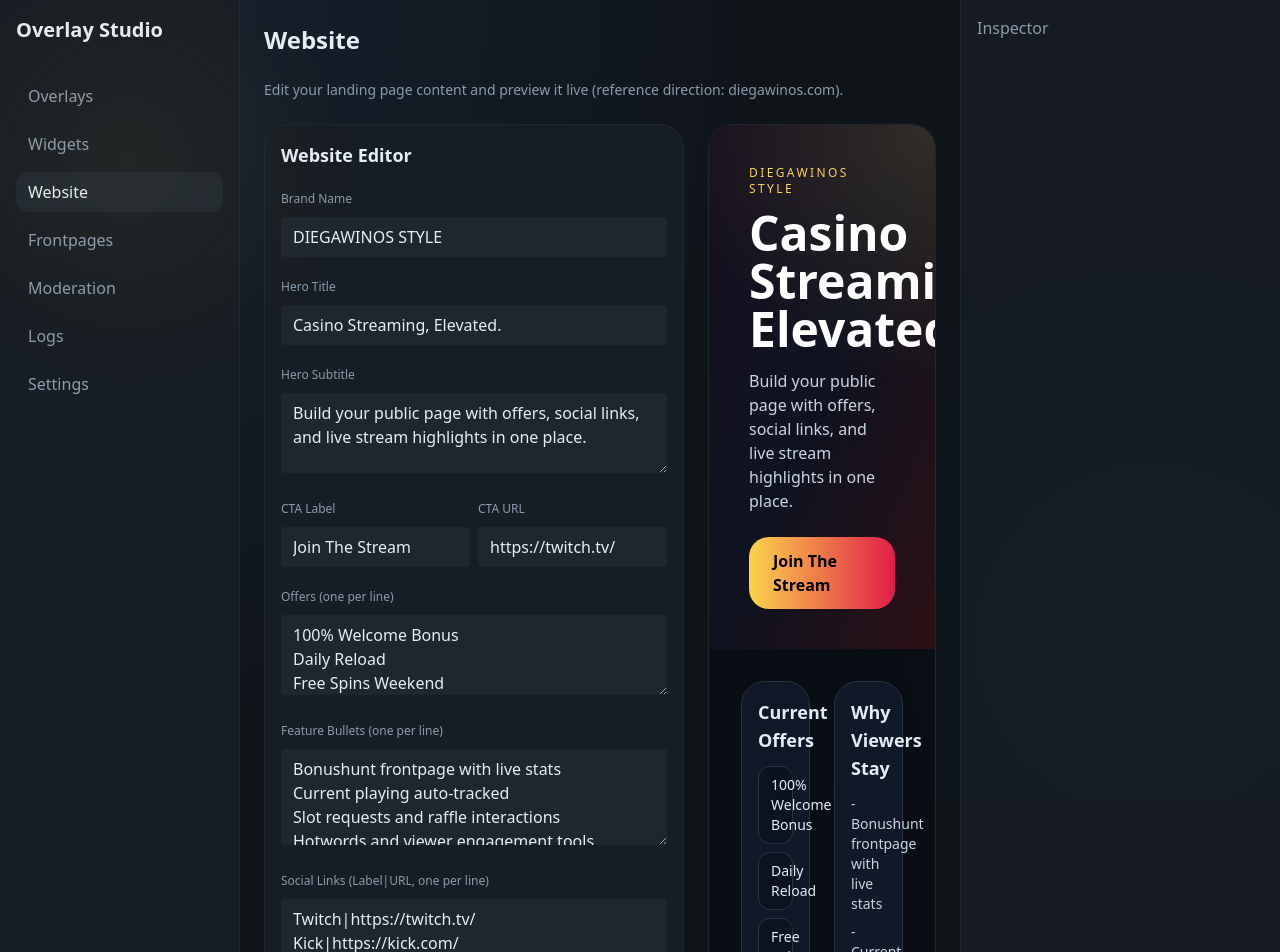
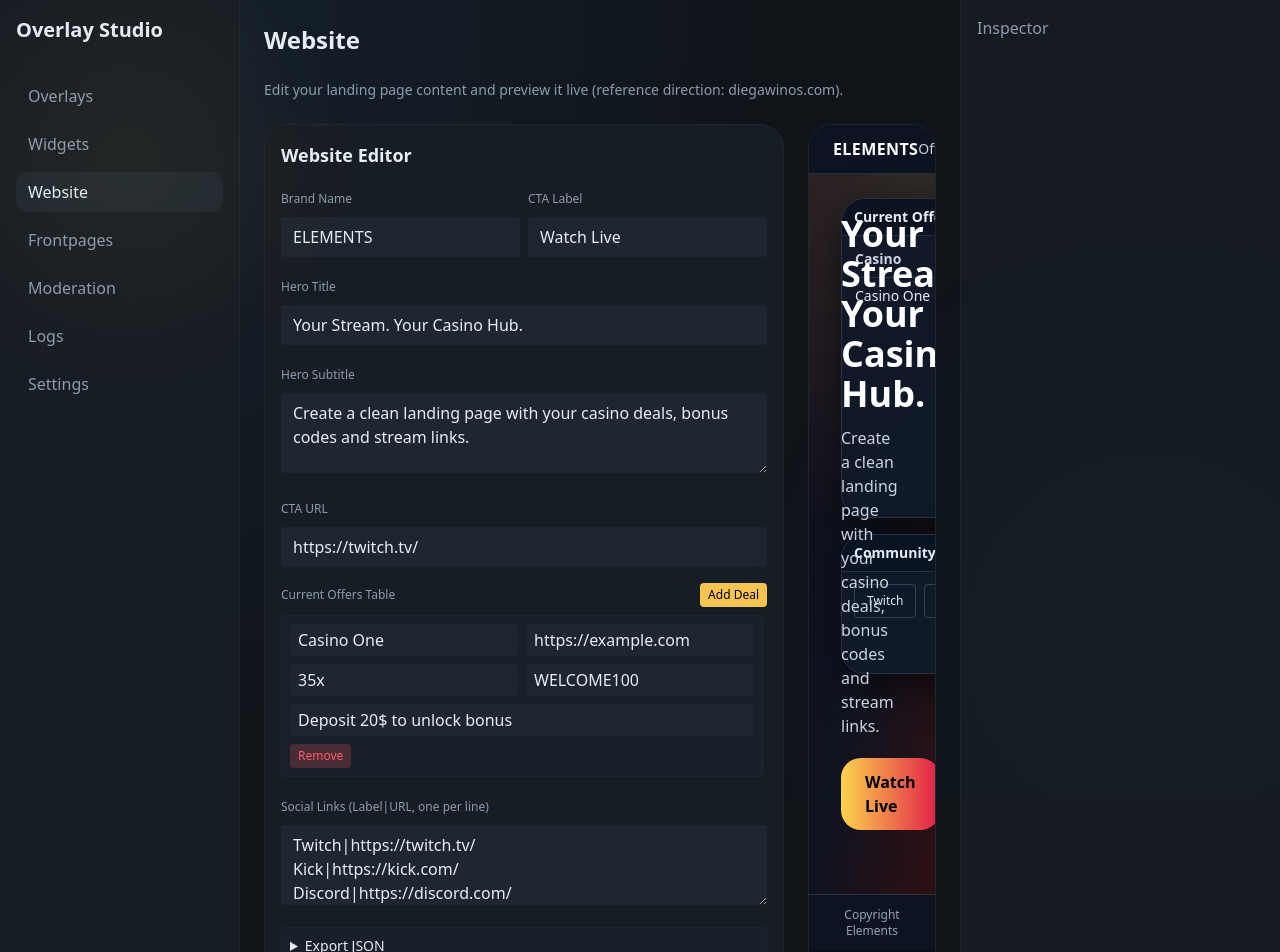
Before and after one commit to MrSigel/elements, a Next.js app: page /website in a window 1280 px wide. Shown: the top 952 px of the page. Built offline with nearby package versions, Linux system fonts and the light colour scheme.

Commit message:
Refine Website builder: full landing layout, draggable/resizable panels, and offers table

```diff
--- a/components/forms/WebsiteBuilder.tsx
+++ b/components/forms/WebsiteBuilder.tsx
@@ -1,6 +1,17 @@
 "use client";
 
-import { useEffect, useMemo, useState } from "react";
+import { useEffect, useMemo, useRef, useState } from "react";
+
+type Deal = {
+  casinoName: string;
+  casinoUrl: string;
+  wager: string;
+  bonusCode: string;
+  actionAfterSignup: string;
+};
+
+type Social = { label: string; url: string };
+type WindowRect = { x: number; y: number; width: number; height: number };
 
 type WebsiteModel = {
   brandName: string;
@@ -8,32 +19,105 @@
   heroSubtitle: string;
   ctaLabel: string;
   ctaUrl: string;
-  offers: string[];
-  features: string[];
-  socials: { label: string; url: string }[];
+  deals: Deal[];
+  socials: Social[];
+  offersWindow: WindowRect;
+  socialsWindow: WindowRect;
 };
 
-const STORAGE_KEY = "elements.website.builder.v1";
+const STORAGE_KEY = "elements.website.builder.v2";
 
 const DEFAULT_MODEL: WebsiteModel = {
-  brandName: "DIEGAWINOS STYLE",
-  heroTitle: "Casino Streaming, Elevated.",
-  heroSubtitle: "Build your public page with offers, social links, and live stream highlights in one place.",
-  ctaLabel: "Join The Stream",
+  brandName: "ELEMENTS",
+  heroTitle: "Your Stream. Your Casino Hub.",
+  heroSubtitle: "Create a clean landing page with your casino deals, bonus codes and stream links.",
+  ctaLabel: "Watch Live",
   ctaUrl: "https://twitch.tv/",
-  offers: ["100% Welcome Bonus", "Daily Reload", "Free Spins Weekend"],
-  features: [
-    "Bonushunt frontpage with live stats",
-    "Current playing auto-tracked",
-    "Slot requests and raffle interactions",
-    "Hotwords and viewer engagement tools"
+  deals: [
+    { casinoName: "Casino One", casinoUrl: "https://example.com", wager: "35x", bonusCode: "WELCOME100", actionAfterSignup: "Deposit 20$ to unlock bonus" }
   ],
   socials: [
     { label: "Twitch", url: "https://twitch.tv/" },
     { label: "Kick", url: "https://kick.com/" },
     { label: "Discord", url: "https://discord.com/" }
-  ]
+  ],
+  offersWindow: { x: 32, y: 24, width: 860, height: 320 },
+  socialsWindow: { x: 32, y: 360, width: 420, height: 140 }
 };
+
+function clamp(value: number, min: number, max: number) {
+  return Math.max(min, Math.min(max, value));
+}
+
+function DragResizeWindow({
+  title,
+  rect,
+  onChange,
+  children
+}: {
+  title: string;
+  rect: WindowRect;
+  onChange: (next: WindowRect) => void;
+  children: React.ReactNode;
+}) {
+  const dragRef = useRef<{ startX: number; startY: number; baseX: number; baseY: number } | null>(null);
+  const resizeRef = useRef<{ startX: number; startY: number; baseW: number; baseH: number } | null>(null);
+
+  function onDragStart(e: React.MouseEvent<HTMLDivElement>) {
+    dragRef.current = { startX: e.clientX, startY: e.clientY, baseX: rect.x, baseY: rect.y };
+    const onMove = (ev: MouseEvent) => {
+      if (!dragRef.current) return;
+      const dx = ev.clientX - dragRef.current.startX;
+      const dy = ev.clientY - dragRef.current.startY;
+      onChange({ ...rect, x: clamp(dragRef.current.baseX + dx, 0, 1200), y: clamp(dragRef.current.baseY + dy, 0, 1200) });
+    };
+    const onUp = () => {
+      dragRef.current = null;
+      window.removeEventListener("mousemove", onMove);
+      window.removeEventListener("mouseup", onUp);
+    };
+    window.addEventListener("mousemove", onMove);
+    window.addEventListener("mouseup", onUp);
+  }
+
+  function onResizeStart(e: React.MouseEvent<HTMLDivElement>) {
+    e.stopPropagation();
+    resizeRef.current = { startX: e.clientX, startY: e.clientY, baseW: rect.width, baseH: rect.height };
+    const onMove = (ev: MouseEvent) => {
+      if (!resizeRef.current) return;
+      const dw = ev.clientX - resizeRef.current.startX;
+      const dh = ev.clientY - resizeRef.current.startY;
+      onChange({
+        ...rect,
+        width: clamp(resizeRef.current.baseW + dw, 280, 1200),
+        height: clamp(resizeRef.current.baseH + dh, 120, 900)
+      });
+    };
+    const onUp = () => {
+      resizeRef.current = null;
+      window.removeEventListener("mousemove", onMove);
+      window.removeEventListener("mouseup", onUp);
+    };
+    window.addEventListener("mousemove", onMove);
+    window.addEventListener("mouseup", onUp);
+  }
+
+  return (
+    <div
+      className="absolute rounded-xl border border-[#2a3142] bg-[#111827] shadow-xl overflow-hidden"
+      style={{ left: rect.x, top: rect.y, width: rect.width, height: rect.height }}
+    >
+      <div className="cursor-move select-none border-b border-[#2a3142] bg-[#0b1220] px-3 py-2 text-sm font-semibold" onMouseDown={onDragStart}>
+        {title}
+      </div>
+      <div className="h-[calc(100%-36px)] overflow-auto p-3">{children}</div>
+      <div
+        className="absolute bottom-1 right-1 h-4 w-4 cursor-se-resize rounded-sm bg-amber-300/70"
+        onMouseDown={onResizeStart}
+      />
+    </div>
+  );
+}
 
 export function WebsiteBuilder() {
   const [model, setModel] = useState<WebsiteModel>(DEFAULT_MODEL);
@@ -43,10 +127,9 @@
       const raw = localStorage.getItem(STORAGE_KEY);
       if (!raw) return;
       const parsed = JSON.parse(raw) as WebsiteModel;
-      if (!parsed || typeof parsed !== "object") return;
-      setModel(parsed);
+      if (parsed && typeof parsed === "object") setModel(parsed);
     } catch {
-      // Ignore broken local state and keep defaults.
+      // Keep defaults.
     }
   }, []);
 
@@ -58,75 +141,74 @@
     setModel((prev) => ({ ...prev, [key]: value }));
   }
 
+  function updateDeal(index: number, key: keyof Deal, value: string) {
+    const next = [...model.deals];
+    next[index] = { ...next[index], [key]: value };
+    update("deals", next);
+  }
+
+  function addDeal() {
+    update("deals", [...model.deals, { casinoName: "", casinoUrl: "", wager: "", bonusCode: "", actionAfterSignup: "" }]);
+  }
+
+  function removeDeal(index: number) {
+    update("deals", model.deals.filter((_, i) => i !== index));
+  }
+
   const exportJson = useMemo(() => JSON.stringify(model, null, 2), [model]);
 
   return (
-    <div className="grid gap-6 lg:grid-cols-[420px_1fr]">
+    <div className="grid gap-6 lg:grid-cols-[520px_1fr]">
       <section className="rounded-xl border border-panelMuted bg-panel p-4 space-y-4">
         <h3 className="text-lg font-semibold">Website Editor</h3>
 
+        <div className="grid grid-cols-2 gap-2">
           <div className="space-y-2">
             <label className="text-xs text-subtle">Brand Name</label>
-          <input
-            value={model.brandName}
-            onChange={(e) => update("brandName", e.target.value)}
-            className="w-full rounded bg-panelMuted px-3 py-2"
-          />
+            <input value={model.brandName} onChange={(e) => update("brandName", e.target.value)} className="w-full rounded bg-panelMuted px-3 py-2" />
+          </div>
+          <div className="space-y-2">
+            <label className="text-xs text-subtle">CTA Label</label>
+            <input value={model.ctaLabel} onChange={(e) => update("ctaLabel", e.target.value)} className="w-full rounded bg-panelMuted px-3 py-2" />
+          </div>
         </div>
 
         <div className="space-y-2">
           <label className="text-xs text-subtle">Hero Title</label>
-          <input
-            value={model.heroTitle}
-            onChange={(e) => update("heroTitle", e.target.value)}
-            className="w-full rounded bg-panelMuted px-3 py-2"
-          />
+          <input value={model.heroTitle} onChange={(e) => update("heroTitle", e.target.value)} className="w-full rounded bg-panelMuted px-3 py-2" />
         </div>
 
         <div className="space-y-2">
           <label className="text-xs text-subtle">Hero Subtitle</label>
-          <textarea
-            value={model.heroSubtitle}
-            onChange={(e) => update("heroSubtitle", e.target.value)}
-            className="w-full rounded bg-panelMuted px-3 py-2 min-h-20"
-          />
-        </div>
-
-        <div className="grid grid-cols-2 gap-2">
-          <div className="space-y-2">
-            <label className="text-xs text-subtle">CTA Label</label>
-            <input
-              value={model.ctaLabel}
-              onChange={(e) => update("ctaLabel", e.target.value)}
-              className="w-full rounded bg-panelMuted px-3 py-2"
-            />
-          </div>
-          <div className="space-y-2">
-            <label className="text-xs text-subtle">CTA URL</label>
-            <input
-              value={model.ctaUrl}
-              onChange={(e) => update("ctaUrl", e.target.value)}
-              className="w-full rounded bg-panelMuted px-3 py-2"
-            />
-          </div>
+          <textarea value={model.heroSubtitle} onChange={(e) => update("heroSubtitle", e.target.value)} className="w-full rounded bg-panelMuted px-3 py-2 min-h-20" />
         </div>
 
         <div className="space-y-2">
-          <label className="text-xs text-subtle">Offers (one per line)</label>
-          <textarea
-            value={model.offers.join("\n")}
-            onChange={(e) => update("offers", e.target.value.split("\n").map((x) => x.trim()).filter(Boolean))}
-            className="w-full rounded bg-panelMuted px-3 py-2 min-h-20"
-          />
+          <label className="text-xs text-subtle">CTA URL</label>
+          <input value={model.ctaUrl} onChange={(e) => update("ctaUrl", e.target.value)} className="w-full rounded bg-panelMuted px-3 py-2" />
         </div>
 
         <div className="space-y-2">
-          <label className="text-xs text-subtle">Feature Bullets (one per line)</label>
-          <textarea
-            value={model.features.join("\n")}
-            onChange={(e) => update("features", e.target.value.split("\n").map((x) => x.trim()).filter(Boolean))}
-            className="w-full rounded bg-panelMuted px-3 py-2 min-h-24"
-          />
+          <div className="flex items-center justify-between">
+            <label className="text-xs text-subtle">Current Offers Table</label>
+            <button onClick={addDeal} className="rounded bg-accent px-2 py-1 text-xs text-black">Add Deal</button>
+          </div>
+          <div className="space-y-3 max-h-80 overflow-auto pr-1">
+            {model.deals.map((d, i) => (
+              <div key={`${i}-${d.casinoName}`} className="rounded border border-panelMuted bg-panelMuted/40 p-2 space-y-2">
+                <div className="grid grid-cols-2 gap-2">
+                  <input placeholder="Casino Name" value={d.casinoName} onChange={(e) => updateDeal(i, "casinoName", e.target.value)} className="rounded bg-panelMuted px-2 py-1" />
+                  <input placeholder="Casino Link" value={d.casinoUrl} onChange={(e) => updateDeal(i, "casinoUrl", e.target.value)} className="rounded bg-panelMuted px-2 py-1" />
+                </div>
+                <div className="grid grid-cols-2 gap-2">
+                  <input placeholder="Wager (e.g. 35x)" value={d.wager} onChange={(e) => updateDeal(i, "wager", e.target.value)} className="rounded bg-panelMuted px-2 py-1" />
+                  <input placeholder="Bonus Code" value={d.bonusCode} onChange={(e) => updateDeal(i, "bonusCode", e.target.value)} className="rounded bg-panelMuted px-2 py-1" />
+                </div>
+                <input placeholder="Action after registration" value={d.actionAfterSignup} onChange={(e) => updateDeal(i, "actionAfterSignup", e.target.value)} className="w-full rounded bg-panelMuted px-2 py-1" />
+                <button onClick={() => removeDeal(i)} className="rounded bg-danger/20 px-2 py-1 text-xs text-danger">Remove</button>
+              </div>
+            ))}
+          </div>
         </div>
 
         <div className="space-y-2">
@@ -155,43 +237,62 @@
         </details>
       </section>
 
-      <section className="rounded-xl border border-panelMuted bg-[#0a0d14] p-0 overflow-hidden">
-        <div className="relative px-6 py-10 md:px-10 bg-gradient-to-br from-[#17101f] via-[#0f1320] to-[#2d0f13]">
-          <div className="absolute inset-0 bg-[radial-gradient(circle_at_top_right,rgba(245,196,81,.15),transparent_45%)]" />
-          <div className="relative z-10">
-            <p className="text-xs tracking-[0.2em] uppercase text-amber-300">{model.brandName}</p>
-            <h2 className="mt-3 text-4xl md:text-5xl font-black leading-tight text-white max-w-3xl">{model.heroTitle}</h2>
-            <p className="mt-4 text-sm md:text-base text-slate-300 max-w-2xl">{model.heroSubtitle}</p>
-            <a href={model.ctaUrl} target="_blank" rel="noreferrer" className="inline-block mt-6 rounded-lg bg-gradient-to-r from-amber-300 to-rose-600 px-6 py-3 font-semibold text-black">
+      <section className="rounded-xl border border-panelMuted bg-[#0a0d14] overflow-hidden">
+        <header className="border-b border-[#2a3142] bg-[#0d1320] px-6 py-3">
+          <div className="flex items-center justify-between">
+            <p className="font-bold tracking-wide text-white">{model.brandName}</p>
+            <nav className="flex gap-4 text-sm text-slate-300">
+              <a href="#offers">Offers</a>
+              <a href="#stream">Stream</a>
+              <a href="#contact">Contact</a>
+            </nav>
+          </div>
+        </header>
+
+        <div className="relative h-[720px]">
+          <div className="absolute inset-0 bg-gradient-to-br from-[#17101f] via-[#0f1320] to-[#2d0f13]" />
+          <div className="absolute inset-0 bg-[radial-gradient(circle_at_top_right,rgba(245,196,81,.14),transparent_50%)]" />
+
+          <div className="relative z-10 px-8 pt-10">
+            <h2 className="text-4xl font-black text-white max-w-3xl">{model.heroTitle}</h2>
+            <p className="mt-3 max-w-2xl text-slate-300">{model.heroSubtitle}</p>
+            <a href={model.ctaUrl} target="_blank" rel="noreferrer" className="inline-block mt-5 rounded-lg bg-gradient-to-r from-amber-300 to-rose-600 px-6 py-3 font-semibold text-black">
               {model.ctaLabel}
             </a>
           </div>
+
+          <DragResizeWindow title="Current Offers" rect={model.offersWindow} onChange={(next) => update("offersWindow", next)}>
+            <div className="overflow-auto">
+              <table className="w-full text-xs md:text-sm">
+                <thead>
+                  <tr className="text-left text-slate-300">
+                    <th className="pb-2 pr-3">Casino</th>
+                    <th className="pb-2 pr-3">Link</th>
+                    <th className="pb-2 pr-3">Wager</th>
+                    <th className="pb-2 pr-3">Bonus Code</th>
+                    <th className="pb-2">After Register</th>
+                  </tr>
+                </thead>
+                <tbody>
+                  {model.deals.map((deal, i) => (
+                    <tr key={`${deal.casinoName}-${i}`} className="border-t border-[#2a3142] align-top">
+                      <td className="py-2 pr-3">{deal.casinoName || "-"}</td>
+                      <td className="py-2 pr-3">
+                        {deal.casinoUrl ? (
+                          <a href={deal.casinoUrl} target="_blank" rel="noreferrer" className="text-amber-300 underline">Open</a>
+                        ) : "-"}
+                      </td>
+                      <td className="py-2 pr-3">{deal.wager || "-"}</td>
+                      <td className="py-2 pr-3">{deal.bonusCode || "-"}</td>
+                      <td className="py-2">{deal.actionAfterSignup || "-"}</td>
+                    </tr>
+                  ))}
+                </tbody>
+              </table>
             </div>
+          </DragResizeWindow>
 
-        <div className="p-6 md:p-8 grid gap-6 md:grid-cols-2">
-          <div className="rounded-xl border border-[#2a3142] bg-[#111827] p-4">
-            <h3 className="text-lg font-semibold mb-3">Current Offers</h3>
-            <div className="space-y-2">
-              {model.offers.map((o, i) => (
-                <div key={`${o}-${i}`} className="rounded-md border border-[#2a3142] bg-[#0b1220] px-3 py-2 text-sm">
-                  {o}
-                </div>
-              ))}
-            </div>
-          </div>
-
-          <div className="rounded-xl border border-[#2a3142] bg-[#111827] p-4">
-            <h3 className="text-lg font-semibold mb-3">Why Viewers Stay</h3>
-            <ul className="space-y-2 text-sm text-slate-300">
-              {model.features.map((f, i) => (
-                <li key={`${f}-${i}`}>- {f}</li>
-              ))}
-            </ul>
-          </div>
-        </div>
-
-        <div className="border-t border-[#2a3142] px-6 py-4 md:px-8">
-          <p className="text-xs text-slate-400 mb-2">Community Links</p>
+          <DragResizeWindow title="Community Links" rect={model.socialsWindow} onChange={(next) => update("socialsWindow", next)}>
             <div className="flex flex-wrap gap-2">
               {model.socials.map((s) => (
                 <a key={s.label} href={s.url} target="_blank" rel="noreferrer" className="rounded border border-[#344055] bg-[#0f1728] px-3 py-2 text-xs text-slate-200">
@@ -199,7 +300,12 @@
                 </a>
               ))}
             </div>
+          </DragResizeWindow>
         </div>
+
+        <footer className="border-t border-[#2a3142] bg-[#0d1320] px-6 py-3 text-center text-xs text-slate-400">
+          Copyright Elements
+        </footer>
       </section>
     </div>
   );
```
Lines whose indentation alone changed are shown as unchanged.
